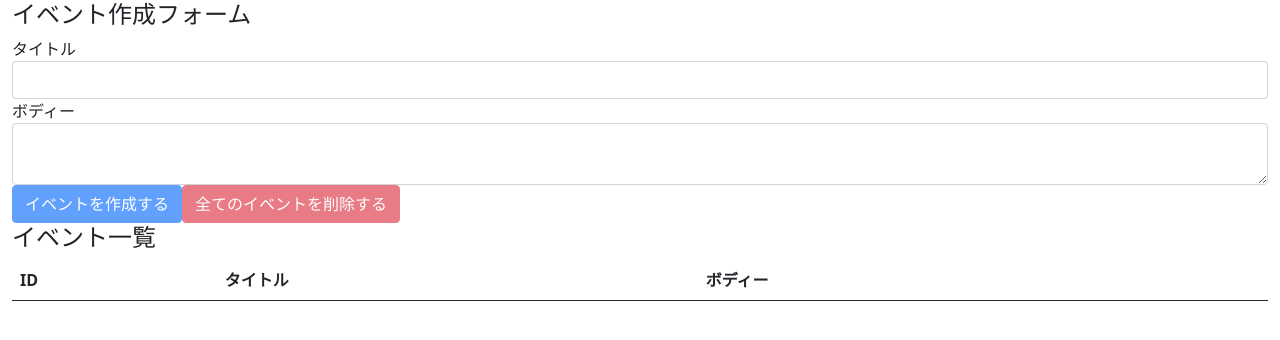
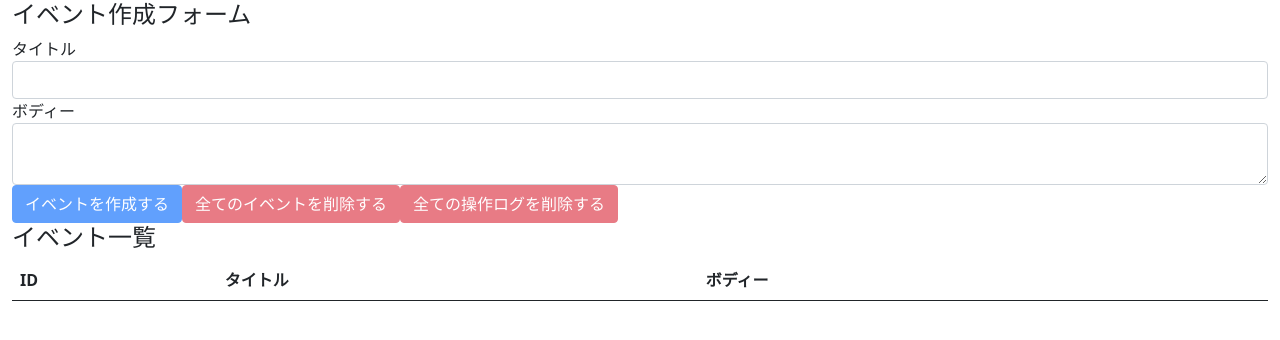
Before and after one commit to zorro901/react-hooks-101, a React (Create React App) app: page / in a window 1280 px wide. Shown: the top 340 px of the page. Built offline with nearby package versions, Linux system fonts and the light colour scheme.

Commit message:
28. 全ての操作ログを削除しよう

```diff
--- a/src/components/EventForm.js
+++ b/src/components/EventForm.js
@@ -38,6 +38,20 @@ export const EventForm = () => {
       })
     }
   }
+
+  const deleteAllOperationLogs = e => {
+    e.preventDefault()
+    const result = window.confirm('全ての操作ログを本当に削除してもいいですか？')
+    if (result) {
+      dispatch({
+        type: DELETE_ALL_OPERATION_LOGS,
+        description: '全ての操作ログを削除しました。',
+        operatedAt: timeCurrentIso8601()
+      })
+    }
+  }
+
+
   return (
     <>
       <h4>イベント作成フォーム</h4>
@@ -59,6 +73,10 @@ export const EventForm = () => {
         <button className={'btn btn-danger'} onClick={deteleAllEvents}
                 disabled={!state.events.length}>全てのイベントを削除する
         </button>
+        <button className={'btn btn-danger'} onClick={deleteAllOperationLogs}
+                disabled={!state.operationLogs.length}
+        >全ての操作ログを削除する
+        </button>
       </form>
 
     </>
```
